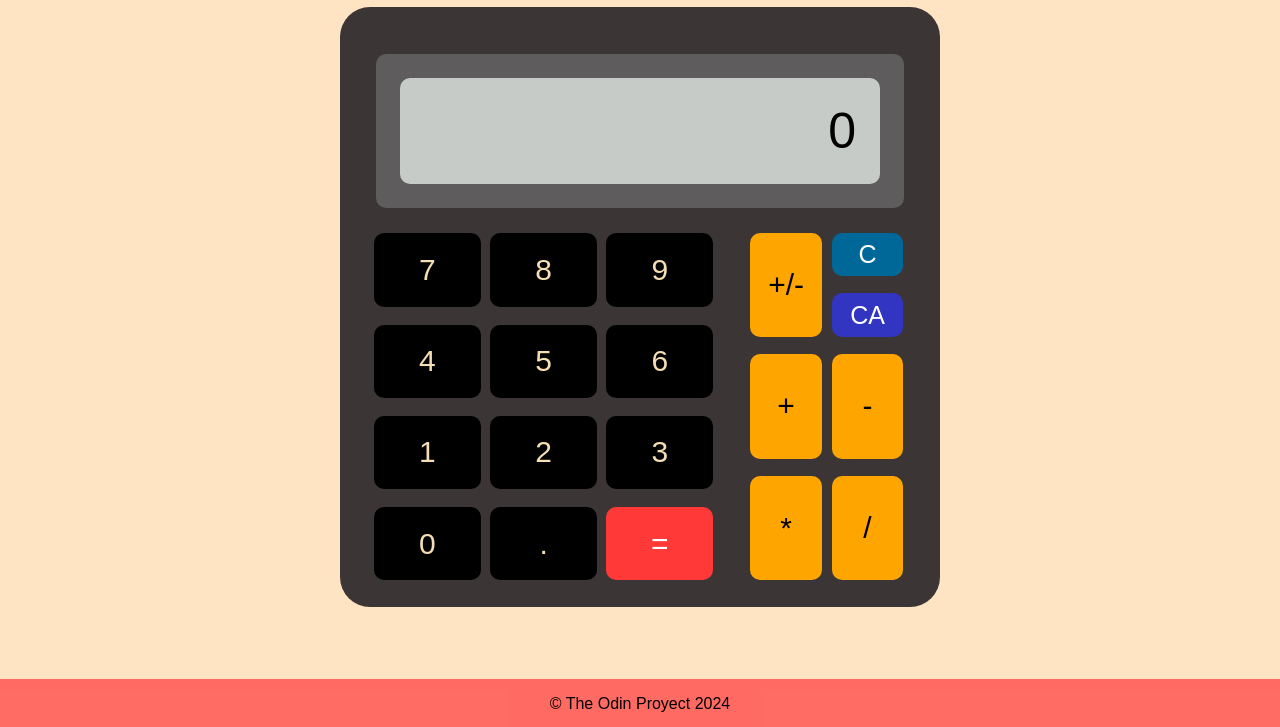
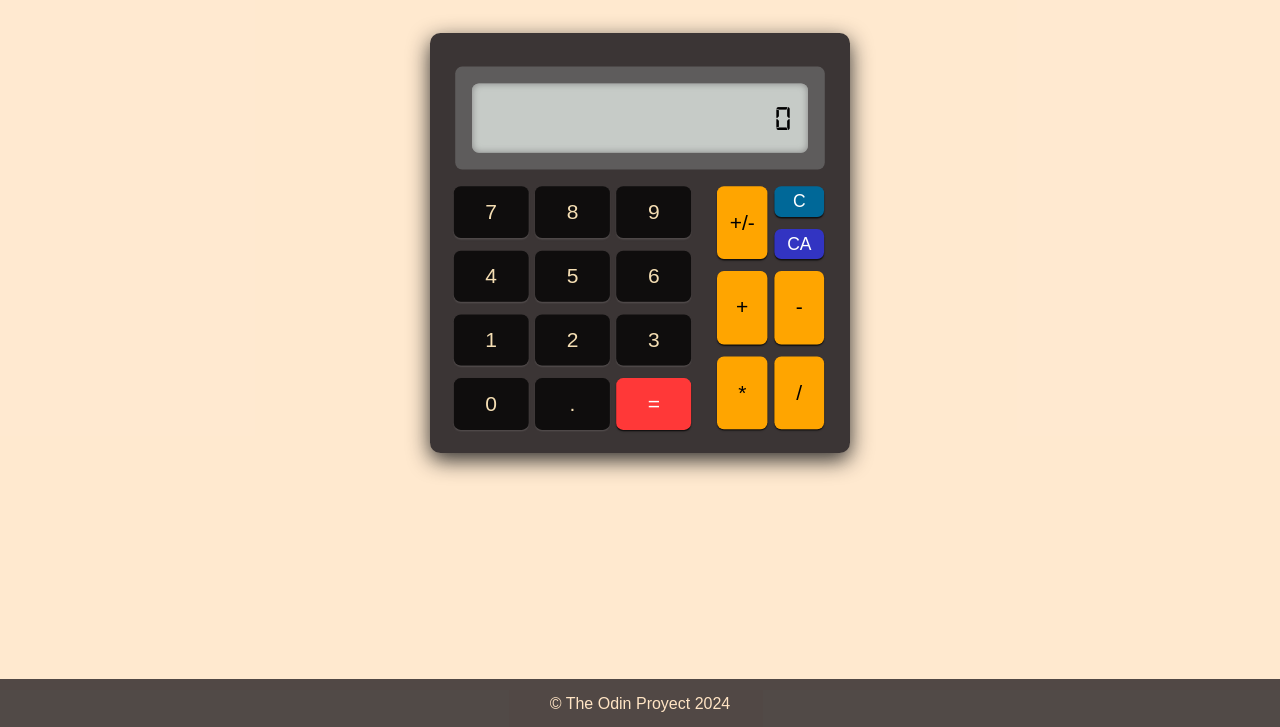
Before and after one commit to Juan6142/calculator, a plain HTML site: page index.html in a window 1280 px wide. Shown: the part 73-800 px from the top of the page. Drawn offline with Linux system fonts and the light colour scheme.

Commit message:
Improved CSS: added box shadow to container, buttons, screen. Fixed decimal bug that kept the decimal button activated even if the result wasn't decimal

```diff
--- a/index.html
+++ b/index.html
@@ -7,7 +7,6 @@
     <link rel="stylesheet" href="stylesheet.css">
 </head>
 <body>
-    <h1>Calculator</h1>
     <div class="main-container" id="main">
         <p class="brand"></p>
         <div class="mark">
--- a/script.js
+++ b/script.js
@@ -99,6 +99,7 @@ division.addEventListener("click", e => {
     console.log("Operator:" + " " + sign)
 })
 
+let stringResult = ""
 //operate
 function operate(operandOne, operandTwo) {
     if (firstNumber.includes(".")) {
@@ -160,7 +161,13 @@ function operate(operandOne, operandTwo) {
         output.textContent = result
         conter++
     }
-
+    console.log(`the result it's ${result}`)
+    stringResult = stringResult.toString(result)
+    console.log(`the stringresult it's ${result}`)
+    if (stringResult.includes(".")) {
+        isFloatButtonActive = true
+        decimal.classList.add("decimal-active")
+    }
     operandOne = undefined
     operandTwo = undefined
     secondNumber = ""
@@ -169,7 +176,6 @@ function operate(operandOne, operandTwo) {
     subtraction.classList.remove("button-active")
     multiplication.classList.remove("button-active")
     division.classList.remove("button-active")
-
     return result
 }
 
@@ -214,6 +220,16 @@ function add() {
 const plusMinus = document.querySelector("#plus-minus")
 plusMinus.addEventListener("click", changeSign)
 function changeSign() {
+    if (operandOne !== undefined && sign === "-" && operandTwo === undefined && result === 0) {
+        sign = ""
+        anyButtonActive = 0;
+        return output.textContent = "ERROR";
+    }
+    if (operandOne === undefined && operandTwo === undefined) {
+        anyButtonActive = 0;
+        sign = ""
+        return output.textContent = "ERROR";
+    }
     if (result !== 0) {
         result = -result;
         output.textContent = result;
@@ -411,6 +427,7 @@ backspace.addEventListener("click", e => {
             decimal.classList.add("decimal-active")
         }
     }
+
 });
 
 //decimal
--- a/stylesheet.css
+++ b/stylesheet.css
@@ -1,7 +1,12 @@
+@font-face {
+    font-family:digital-7mono;
+    src: url('assets/fonts/digital-7.ttf');
+}
+
 html, body {
     padding: 0;
     margin: 0;
-    background-color: bisque;
+    background-color: rgba(255, 228, 196, 0.549);
     font-size: 16px;
     font-family: Arial, Helvetica, sans-serif;
     overflow-x: hidden;
@@ -17,7 +22,9 @@ h1 {
     background-color: rgb(59, 53, 53);
     width: 600px;
     height: 600px;
-    border-radius: 5%;
+    border-radius: 15px;
+    transform: scale(.7);
+    box-shadow: 0 10px 30px rgba(37, 37, 37, 0.95);
 }
 /*rgb(142, 141, 141)*/
 /*background-color: rgb(47, 42, 42)*/
@@ -45,6 +52,8 @@ h1 {
     width: 100%;
     padding: 1.5em 0px;
     margin: 0px auto;
+    box-shadow: inset 0 0 10px rgb(132, 132, 132);
+    font-family: digital-7mono;
 }
 
 .output {
@@ -75,9 +84,8 @@ h1 {
     border: 0px none;
     margin-left: 9px;
     display: block;
-    background-color: black;
+    background-color: rgba(0, 0, 0, 0.746);
     color: wheat;
-
 }
 
 #equal {
@@ -178,7 +186,8 @@ h1 {
 }
 
 footer {
-    background-color: rgba(255, 61, 61, 0.719);
+    color: rgb(255, 228, 196);
+    background-color: rgba(59, 53, 53, 0.886);;
     width: 100%;
     text-align: center;
     position: absolute;
@@ -189,3 +198,17 @@ footer {
 footer div {
     margin-top: 1em;
 }
+
+.operators button {
+    box-shadow: 0 2px 2px rgba(0, 0, 0, 0.75);
+    transition: 1s cubic-bezier(0.075, 0.82, 0.165, 1);
+}
+
+.numbers button {
+    box-shadow: 0 2px 2px rgba(118, 111, 111, 0.383);
+    transition: 1s cubic-bezier(0.075, 0.82, 0.165, 1);
+}
+
+#equal {
+    box-shadow: 0 2px 2px rgba(0, 0, 0, 0.75);
+}
```
Also changed, not shown: assets/fonts/digital-7.ttf (added).
